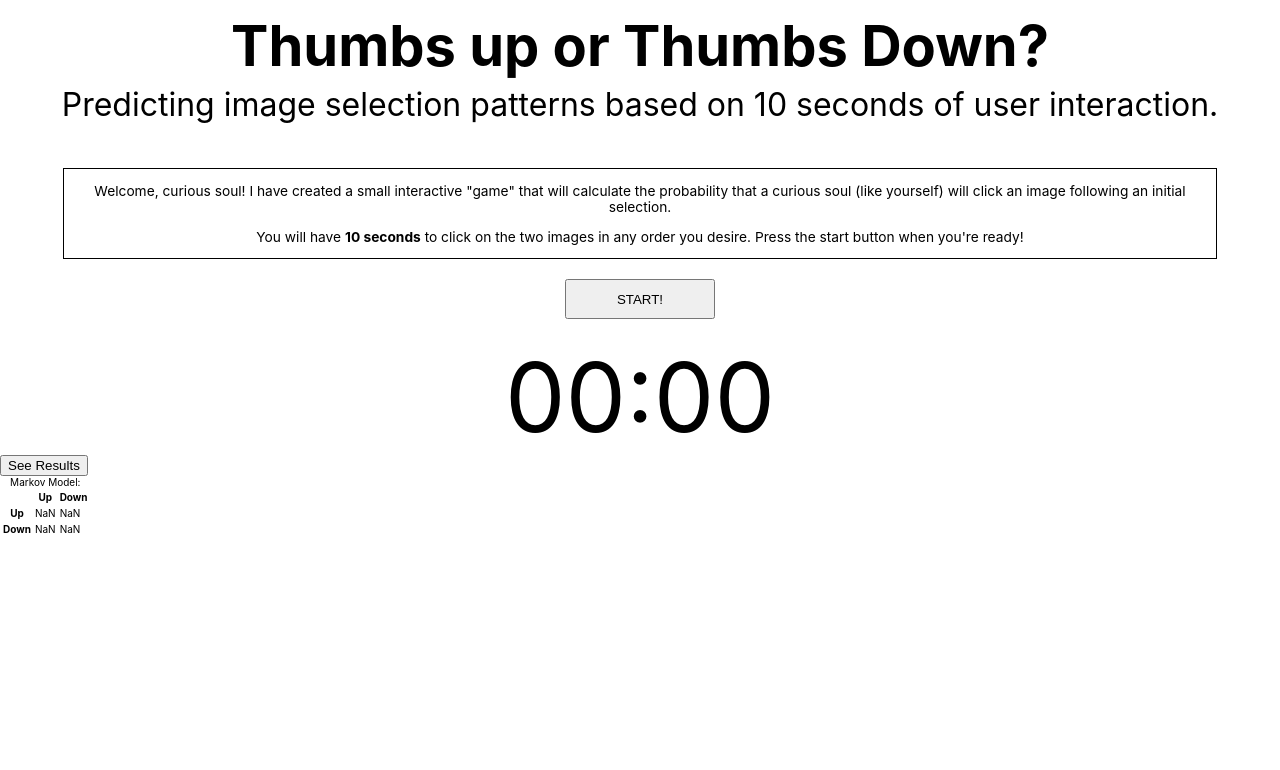
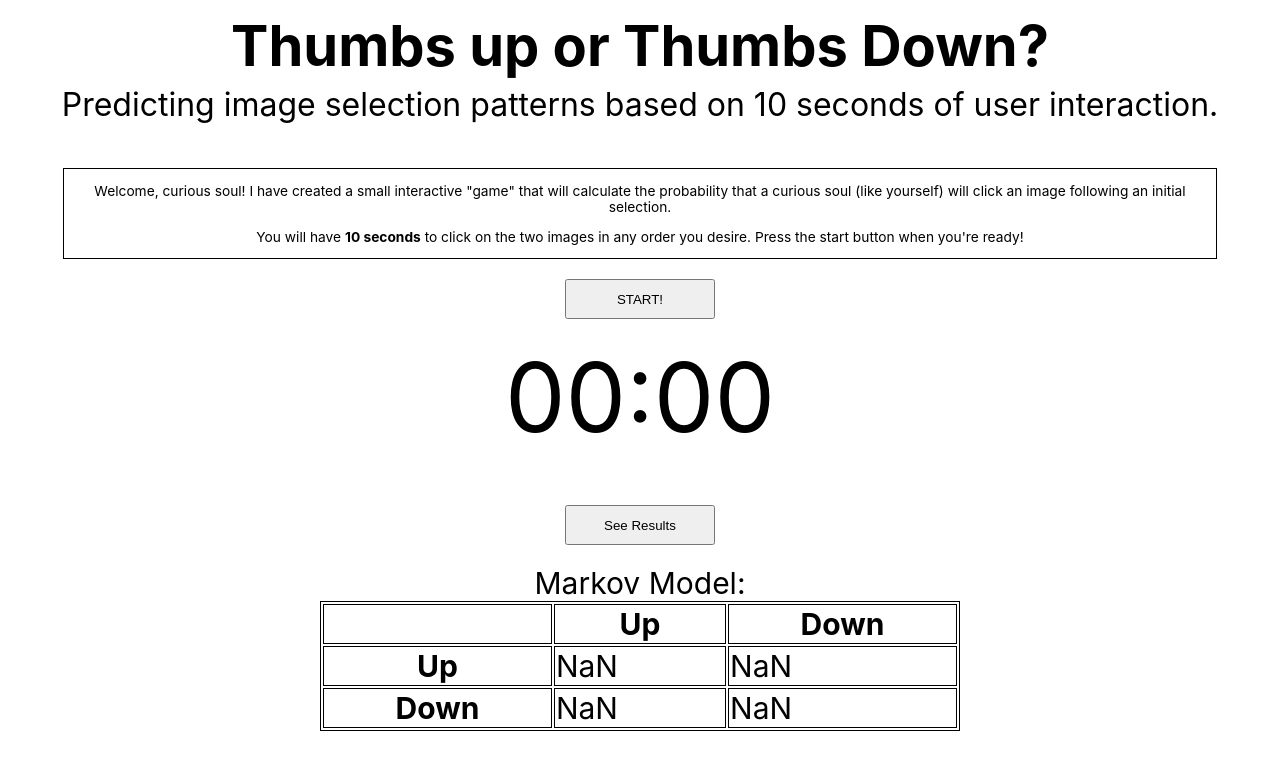
Before and after one commit to yakuana/MarkovDistinction2020, a React (Create React App) app in the folder markov/: page / in a window 1280 px wide. Shown: the top 770 px of the page. Built offline with nearby package versions, Linux system fonts and the light colour scheme.

Commit message:
style updates

```diff
--- a/markov/src/App.css
+++ b/markov/src/App.css
@@ -53,3 +53,24 @@
   flex-direction: row;
   justify-content: space-between;
 }
+
+/* markov table */
+#markov-container {
+  width: 50%;
+  margin: 0 auto;
+  font-size: 30px;
+}
+
+table, th, td {
+  border: 1px solid black;
+}
+
+table {
+  width: 100%;
+}
+
+#user-finish {
+  width: 150px;
+  height: 40px;
+  margin-top: 30px;
+}
--- a/markov/src/components/UserGrid.js
+++ b/markov/src/components/UserGrid.js
@@ -15,6 +15,7 @@ const UserGrid = () => {
     const [selected, setSelectedArray] = useState([])
     const [isDisplayed, setIsDisplayed] = useState(false)
 
+    // final data
     const [upUpData, setUpUpData] = useState(0)
     const [upDownData, setUpDownData] = useState(0)
     const [downDownData, setDownDownData] = useState(0)
@@ -55,6 +56,7 @@ const UserGrid = () => {
 
             if (--timer < 0) {
                 stopTimer();
+                setIsDisplayed(false)
             }
 
         }, 1000);
@@ -112,8 +114,11 @@ const UserGrid = () => {
                 <img src={Down} alt="Older man scrunching his face. His thumb down is in the foreground." className="imgs" onClick={() => clicked("down")}></img>
             </div> : null}
 
-            <button onClick={()  => getData()}>See Results</button>
+            <div style={{width: "50%", margin: "20px auto", display: "flex", justifyContent: "center"}}>
+            <button onClick={() => getData()} id="user-finish">See Results</button>
+            </div>
 
+            <div id="markov-container">
                 <table>
                     <caption>Markov Model:</caption>
                     <tr>
@@ -132,8 +137,7 @@ const UserGrid = () => {
                         <td>{downDownData / TOTAL}</td>
                     </tr>
                 </table>
-
-
+            </div>
         </div>
     );
 }
```
Lines whose indentation alone changed are shown as unchanged.
